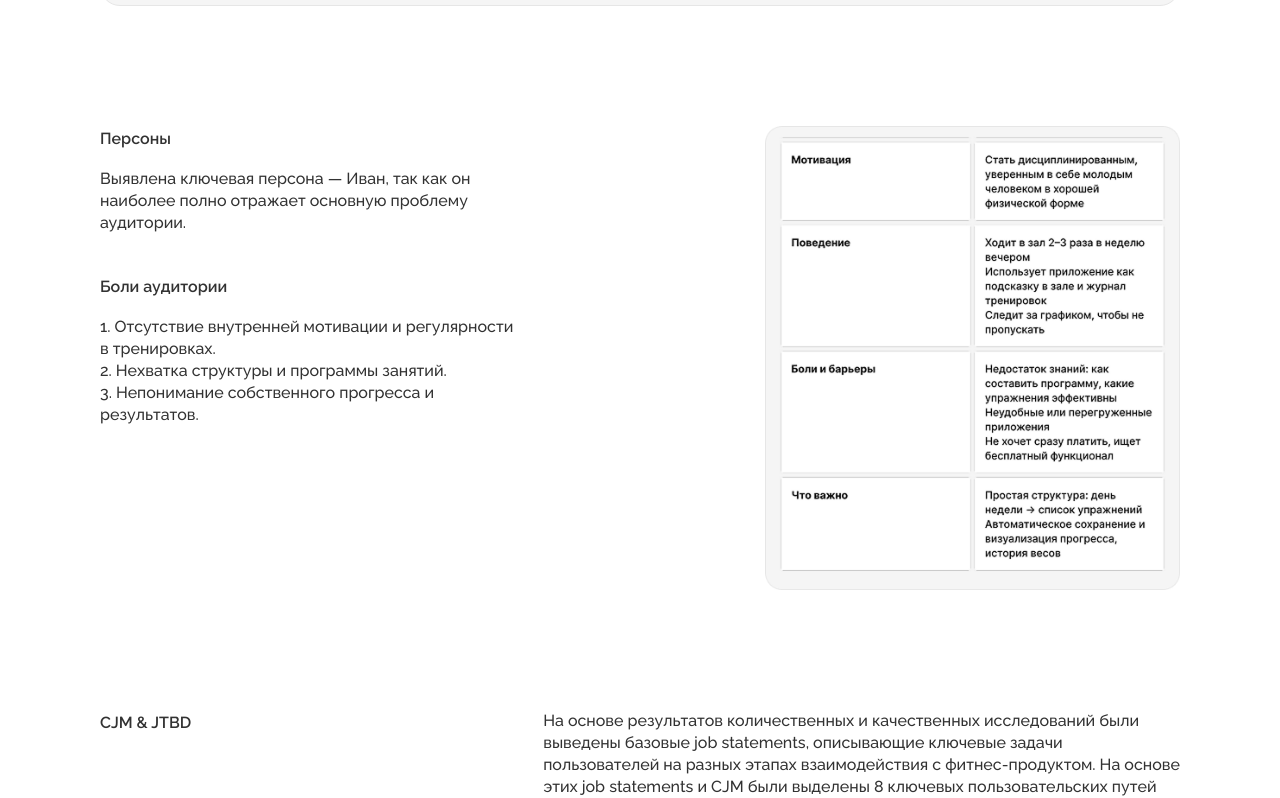
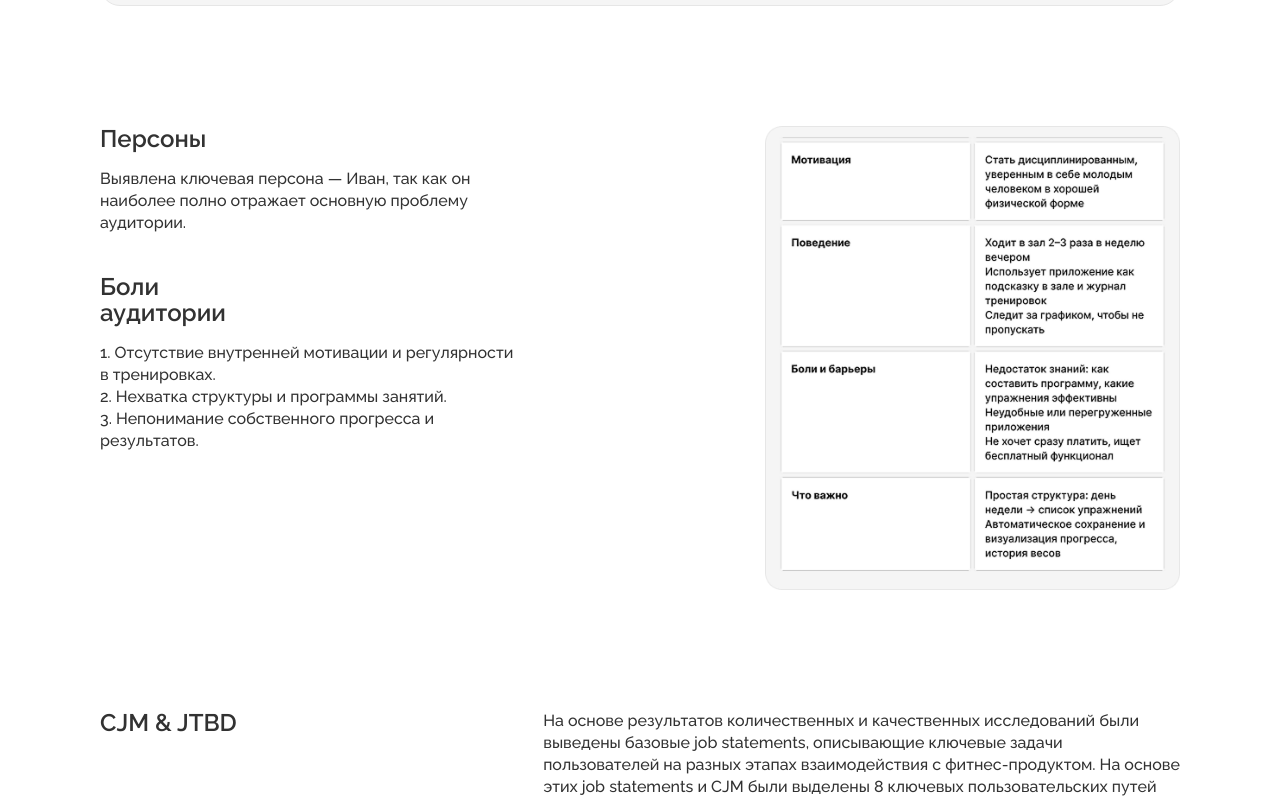
Before and after one commit to GrPugaguga/uxiustina, a Next.js app: page /liftup in a window 1280 px wide. Shown: the part 2064-2862 px from the top of the page. Built offline with nearby package versions, Linux system fonts and the light colour scheme.

Commit message:
fix: fix font size

```diff
--- a/ui-kit/button/AcceptButton.tsx
+++ b/ui-kit/button/AcceptButton.tsx
@@ -7,7 +7,7 @@ export default function AcceptButton(props: {
     return (
         <button
             onClick={props.onClick}
-            className={`${buttonBase} text-black text-3 leading-5 hover:bg-grey-txt-secondary border-grey-stroke bg-background-white px-5 py-3`}
+            className={`${buttonBase} text-black text-[12px] leading-5 hover:bg-grey-txt-secondary border-grey-stroke bg-background-white px-5 py-3`}
         >
             {props.text}
         </button>
--- a/ui-kit/link/HeaderLink.tsx
+++ b/ui-kit/link/HeaderLink.tsx
@@ -33,7 +33,7 @@ export default function HeaderLink(props: {
         }
     };
 
-    const className = "group text-black active:text-grey-bg-pressed sm:active:text-grey-txt-secondary sm:active:bg-transparent cursor-pointer flex items-center gap-1 p-2.5 text-5 leading-5.5 sm:text-4 sm:leading-5.5";
+    const className = "group text-black active:text-grey-bg-pressed sm:active:text-grey-txt-secondary sm:active:bg-transparent cursor-pointer flex items-center gap-1 p-2.5 leading-5.5";
 
     if (props.external && props.href) {
         return (
--- a/ui-kit/privacy/PrivacyText.tsx
+++ b/ui-kit/privacy/PrivacyText.tsx
@@ -6,12 +6,12 @@ export default function PrivacyText(props: {
     return (
         <div className={`grid grid-cols-1 sm:grid-cols-5 gap-2.5 sm:gap-7 w-full ${props.className || ''}`}>
             <div className="sm:col-span-2">
-                <h2 className="text-6 font-semibold leading-6.5 text-black">
+                <h2 className="text-[24px] font-semibold leading-6.5 text-black">
                     {props.title}
                 </h2>
             </div>
             {props.children && (
-                <div className="sm:col-span-3 text-4 font-medium leading-5.5 text-black">
+                <div className="sm:col-span-3 text-[16px] font-medium leading-5.5 text-black">
                     {props.children}
                 </div>
             )}
--- a/ui-kit/text/BlockText.tsx
+++ b/ui-kit/text/BlockText.tsx
@@ -5,7 +5,7 @@ export default function BlockText(props: {
     return (
         <div className="flex flex-col gap-4 ">
             <div className="sm:w-2/5">
-                <h2 className="text-6 font-semibold leading-6.5 text-black">
+                <h2 className="text-[24px] font-semibold leading-6.5 text-black">
                     {props.title}
                 </h2>
             </div>
```
